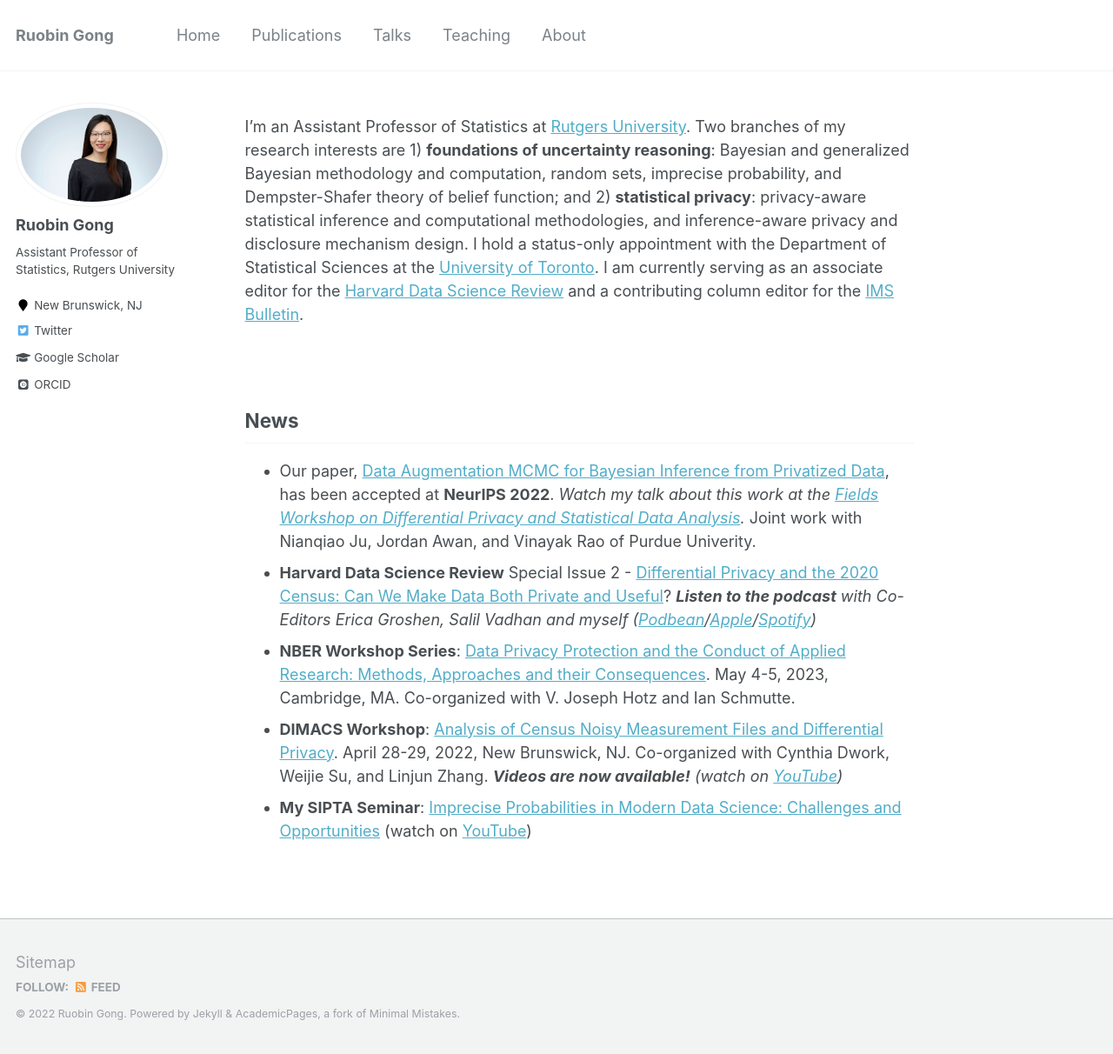
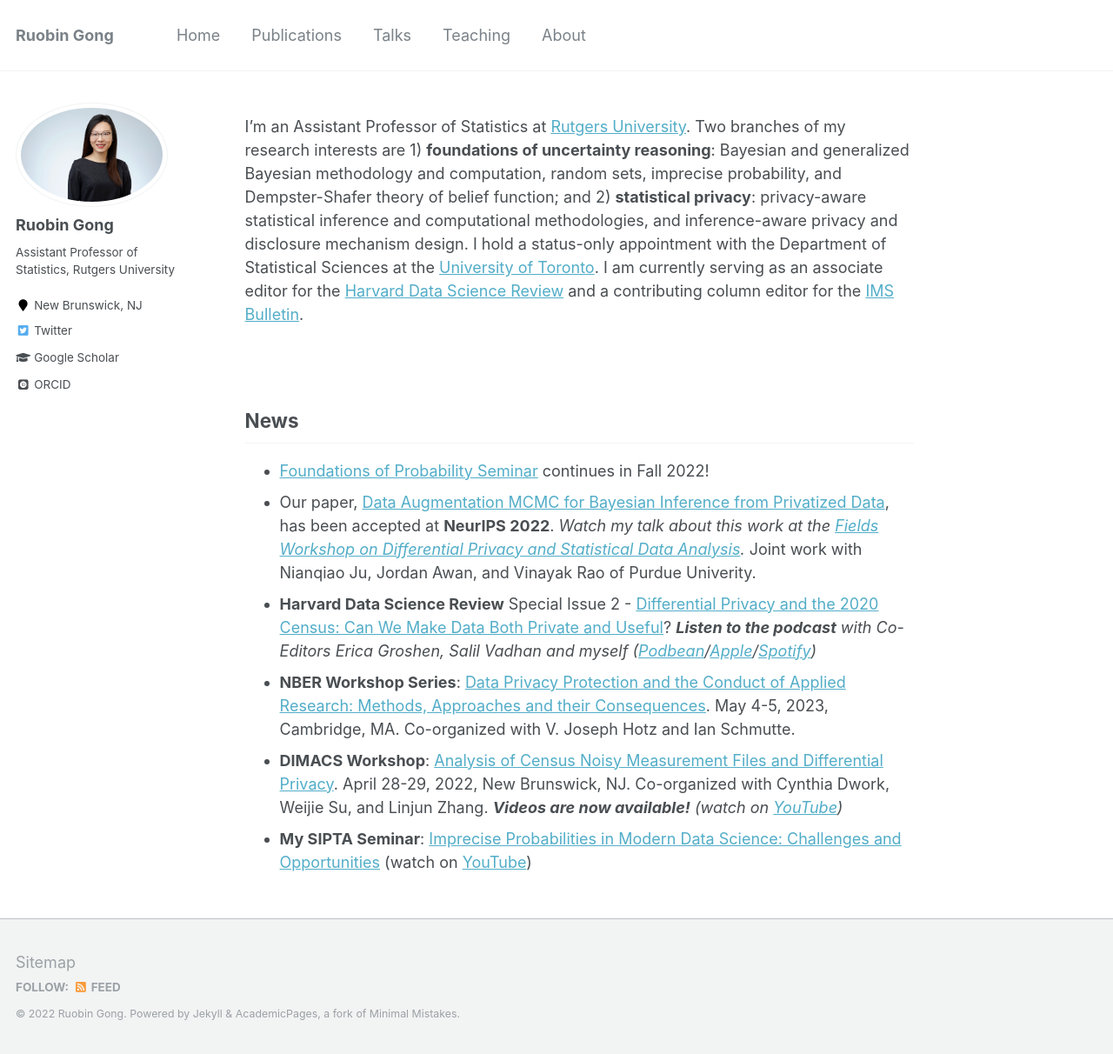
Before and after one commit to RuobinGong/RuobinGong.github.io, a Jekyll site: the page built from _pages/home.md, in a window 1280 px wide and 1212 px high. Shown: the whole window at 87% size. Built offline with Jekyll 4.4.1, drawn with Linux system fonts in a browser that asks for light colours; some web fonts are replaced.

Commit message:
Update home.md

```diff
--- a/_pages/home.md
+++ b/_pages/home.md
@@ -16,6 +16,8 @@ I'm an Assistant Professor of Statistics at [Rutgers University](https://www.sta
 
 ## News
 
+
+* [Foundations of Probability Seminar](https://foundationsofprobabilityseminar.com) continues in Fall 2022!
 * Our paper, [Data Augmentation MCMC for Bayesian Inference from Privatized Data](https://ruobingong.github.io/publication/2022-06-01-DAMCMC), has been accepted at **NeurIPS 2022**. _Watch my talk about this work at the [Fields Workshop on Differential Privacy and Statistical Data Analysis](http://www.fields.utoronto.ca/talks/Data-Augmentation-MCMC-Bayesian-Inference-Privatized-Data)._ Joint work with Nianqiao Ju, Jordan Awan, and Vinayak Rao of Purdue Univerity.
 * **Harvard Data Science Review** Special Issue 2 - [Differential Privacy and the 2020 Census: Can We Make Data Both Private and Useful](https://hdsr.mitpress.mit.edu/specialissue2)?  _**Listen to the podcast** with Co-Editors Erica Groshen, Salil Vadhan and myself ([Podbean](https://hdsr.podbean.com/e/differential-privacy-for-the-2020-us-census-can-we-make-data-both-private-and-useful-part-1/)/[Apple](https://podcasts.apple.com/us/podcast/differential-privacy-for-the-2020-u-s-census-can-we/id1558728983?i=1000571597321)/[Spotify](https://open.spotify.com/episode/4A9ahGLv5r58LJX8Alxg19))_
 * **NBER Workshop Series**: [Data Privacy Protection and the Conduct of Applied Research: Methods, Approaches and their Consequences](https://www.nber.org/conferences/data-privacy-protection-and-conduct-applied-research-methods-approaches-and-their-consequences). May 4-5, 2023, Cambridge, MA. Co-organized with V. Joseph Hotz and Ian Schmutte.
```
